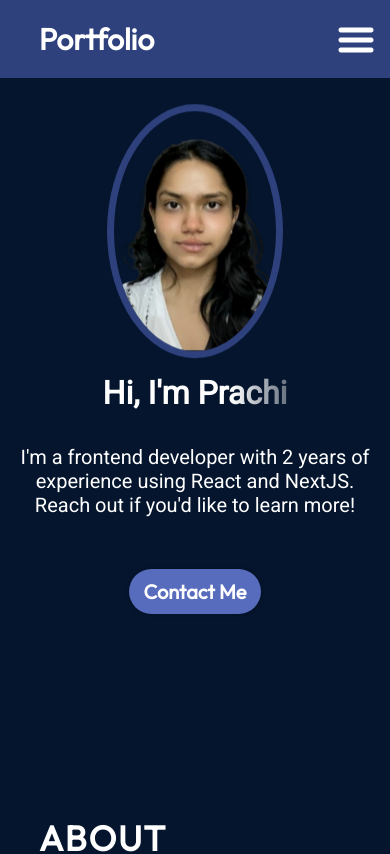
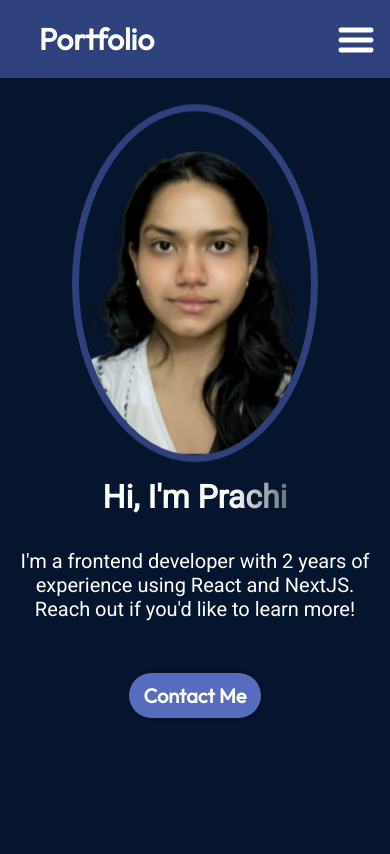
Before and after one commit to Prachi1208/portfolio, a React (Vite) app: page / in a window 390 px wide. Shown: the top 854 px of the page. Built offline with nearby package versions, Linux system fonts and the light colour scheme.

Commit message:
Update Hero.module.css

```diff
--- a/src/components/Hero/Hero.module.css
+++ b/src/components/Hero/Hero.module.css
@@ -144,7 +144,7 @@
 
 
   .heroImg {
-    min-width: 50%; /* Make the image smaller on smaller screens */
+    min-width: 70%; /* Make the image smaller on smaller screens */
     margin-bottom: 20px;
     border: 7px solid rgb(47, 65, 125); /* Adds a border for the frame *//* Add some space between image and content */
   }
@@ -174,7 +174,7 @@
   }
 
   .heroImg {
-    min-width: 50%;
+    min-width: 70%;
      /* Make the image smaller on very small screens */
   }
 }
```
